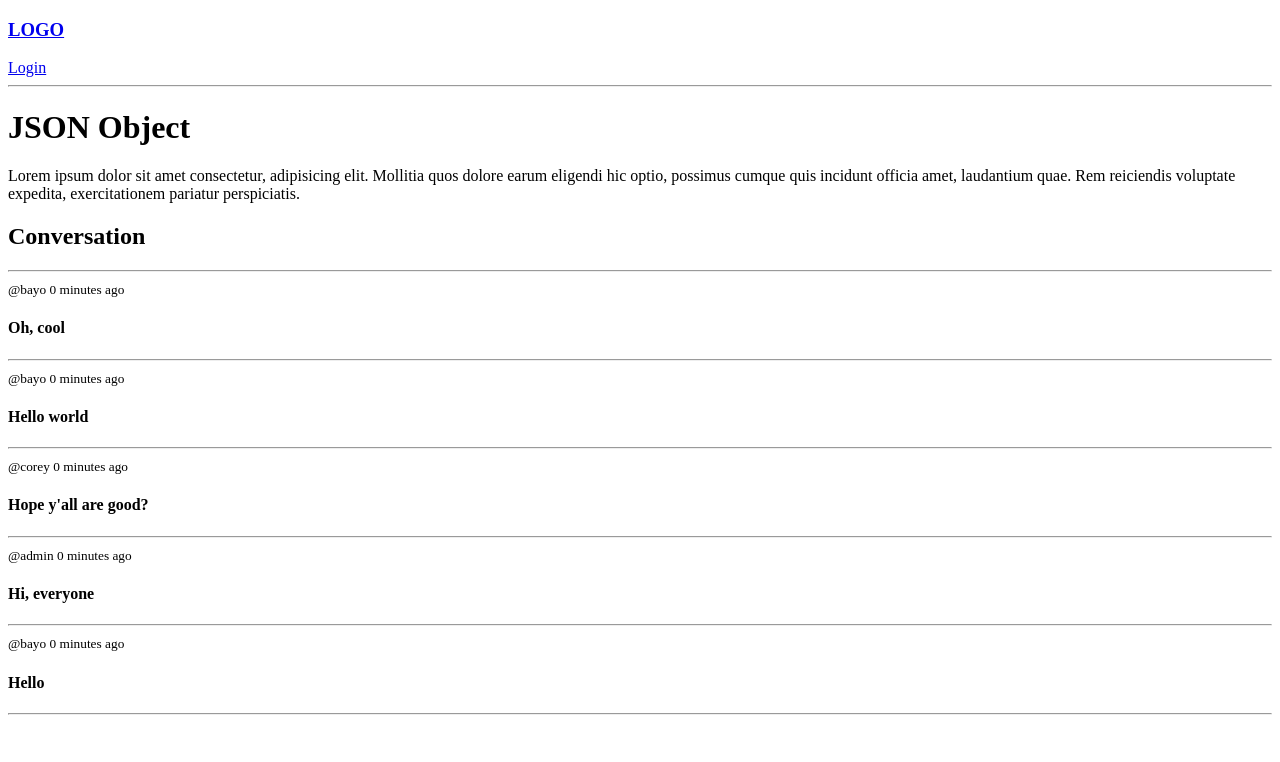
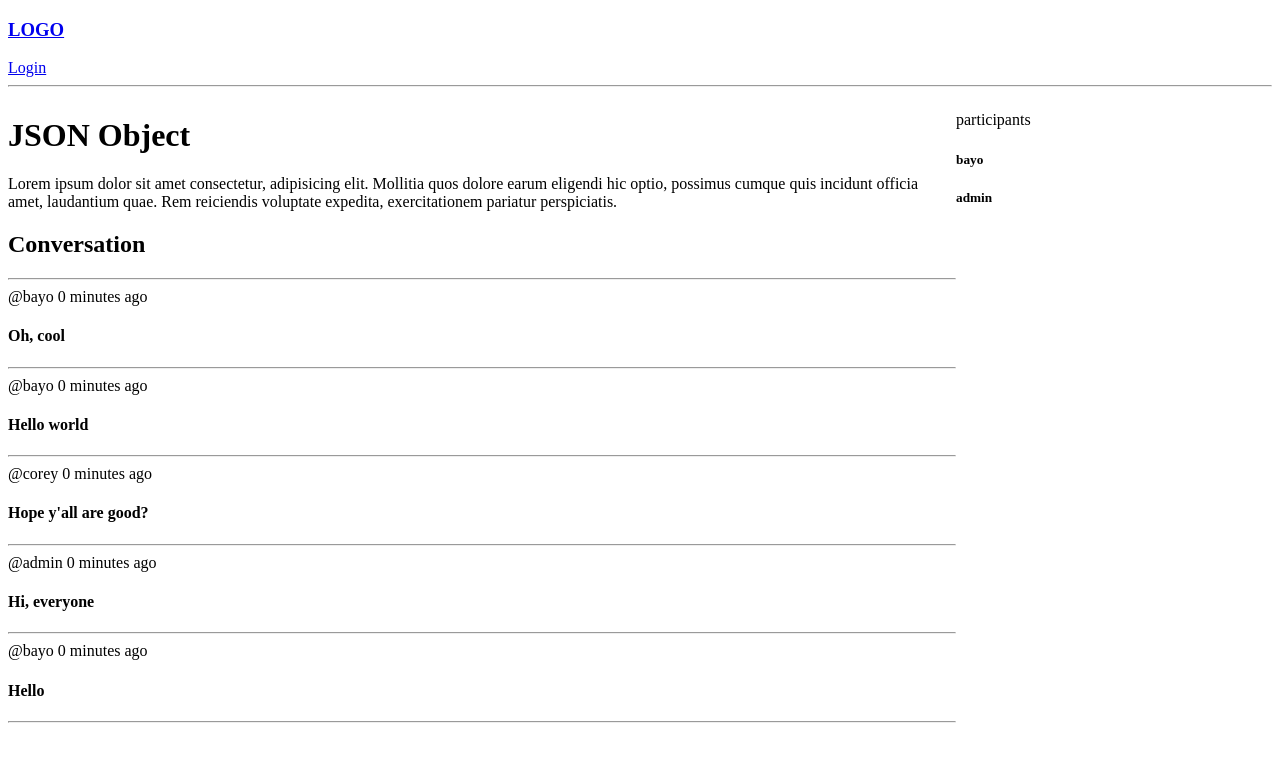
Before and after one commit to hashvector/Chat-bud, a Django app: page /room/8/ in a window 1280 px wide. Shown: the top 762 px of the page. Run offline with Django 4.2, Linux system fonts and the light colour scheme; data comes from the database, SQL or seed files in the repository; both versions use the stored data as it was after the commit.

Commit message:
new commit

```diff
--- a/core/templates/core/room.html
+++ b/core/templates/core/room.html
@@ -1,31 +1,45 @@
 {% extends 'main.html' %}
+{% block content %}
+<style>
+    .container {
+        display: grid;
+        grid-template-columns: 3fr 1fr;
+    }
+</style>
 
-
-{% block content %}
+<div class="container">
   <div>
     <h1>{{room.name}}</h1>
     <p>{{room.description}}</p>
     <h2>Conversation</h2>
-    <hr>
+    <hr />
     <div>
       {% for room_message in room_messages %}
-
       {% if request.user == room_message.host %}
       <a href="{% url 'delete-message' room_message.id%}">Delete</a>
       {% endif %}
 
-         <small>@{{room_message.host}} {{room_message.created|timesince}} ago</small>
+      <smal>@{{room_message.host}} {{room_message.created|timesince}} ago</small>
       <h4>{{room_message}}</h4>
-            <hr>
+      <hr />
       {% endfor %}
-
 
       {% if request.user.is_authenticated %}
       <form action="" method="post">
         {% csrf_token %}
-                <input type="text" placeholder="Enter new message..." name="body">
+        <input type="text" placeholder="Enter new message..." name="body" />
       </form>
       {% endif %}
     </div>
     </div>
+    <div>
+        <p>participants</p>
+
+        {% for participant in participants %}
+            <h5>{{participant}}</h5>
+        {% endfor %}
+
+    </div>
+  </div>
   {% endblock content %}
+</div>
--- a/core/views.py
+++ b/core/views.py
@@ -76,6 +76,7 @@ def index(request):
 def room(request, pk):
     room = Room.objects.get(id=pk)
     room_messages = room.message_set.all()
+    participants = room.participants.all()
 
     if request.method == 'POST':
         Message.objects.create(
@@ -84,7 +85,7 @@ def room(request, pk):
             room = room,
         )
         return redirect('room', room.id)
-    context = {'room': room, 'room_messages': room_messages}
+    context = {'room': room, 'room_messages': room_messages, 'participants':participants}
     return render(request, 'core/room.html', context)
 
 
```
Also changed, not shown: core/migrations/0008_room_participants.py (added), db.sqlite3. Lines whose indentation alone changed are shown as unchanged.
